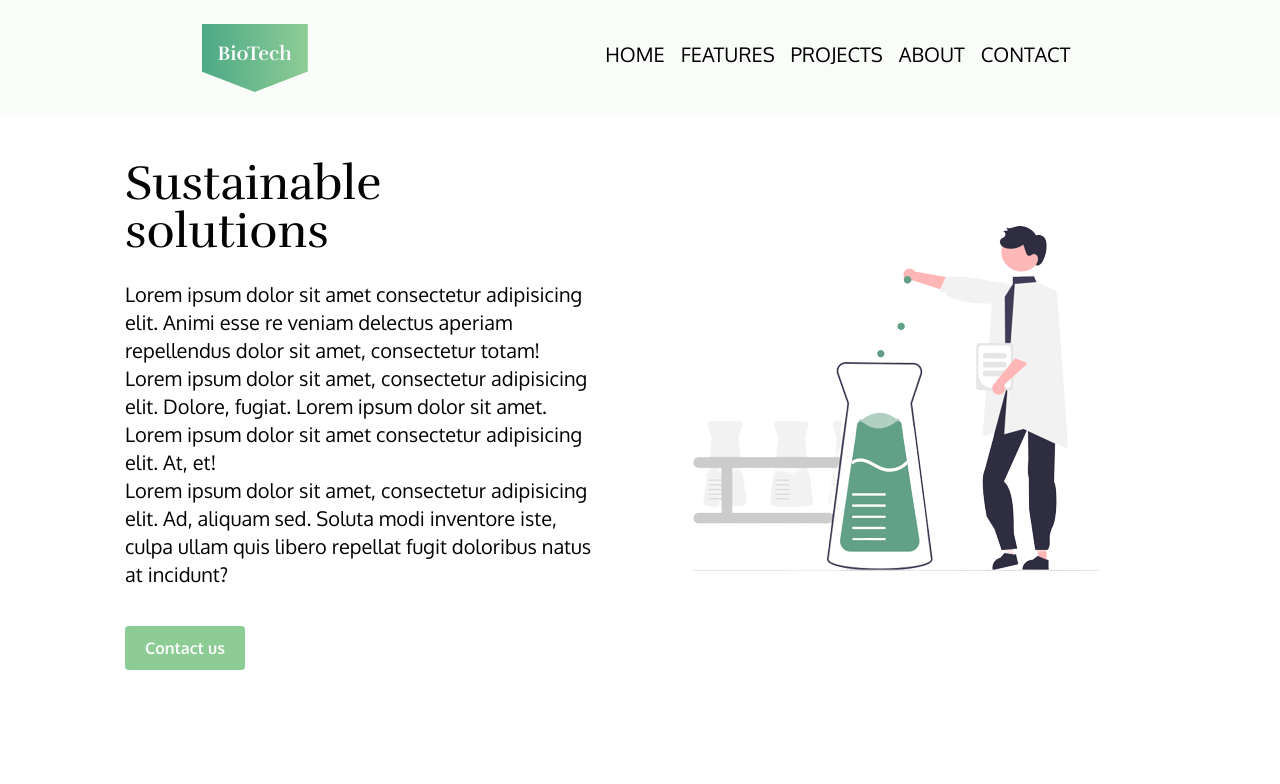
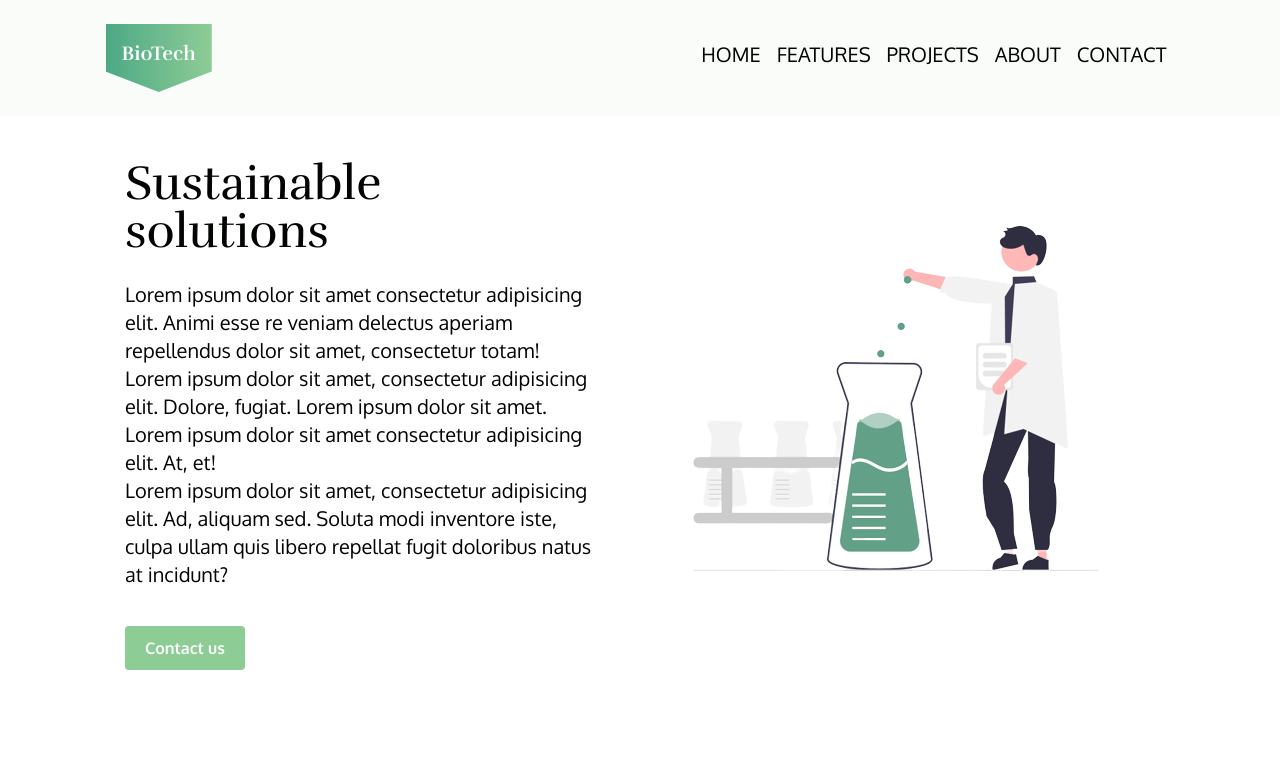
Before and after one commit to bojan09/bio-tech, a React (Vite) app: page / in a window 1280 px wide. Shown: the top 784 px of the page. Built offline with nearby package versions, Linux system fonts and the light colour scheme.

Commit message:
minor style fix in Navbar

```diff
--- a/src/components/Navbar/Navbar.jsx
+++ b/src/components/Navbar/Navbar.jsx
@@ -7,7 +7,7 @@ import DesktopMenu from "./DesktopMenu/DesktopMenu";
 const Navbar = () => {
   return (
     <div className="md:p-6 w-full sticky top-0 left-0 xs:p-4 xs:justify-between md:justify-evenly flex items-center  bg-whiteColor z-10">
-      <div className="md:mr-[7rem] logo bg-gradient-to-r from-primaryBackground to-primaryButton">
+      <div className="md:mr-[25rem] logo bg-gradient-to-r from-primaryBackground to-primaryButton">
         <a
           href="#"
           className="font-rufina font-semibold text-gray-50 xs:text-xl md:text-[20px] xs:[16px]"
```
